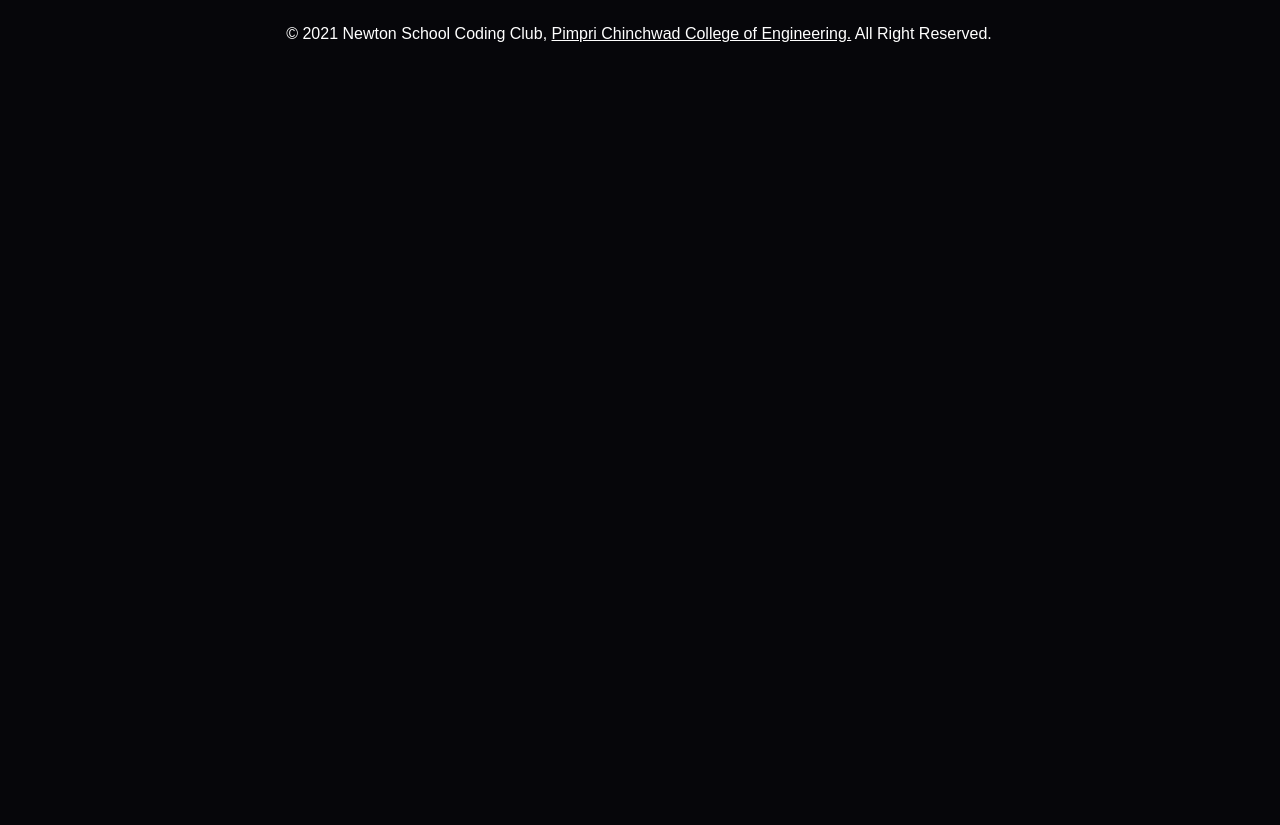
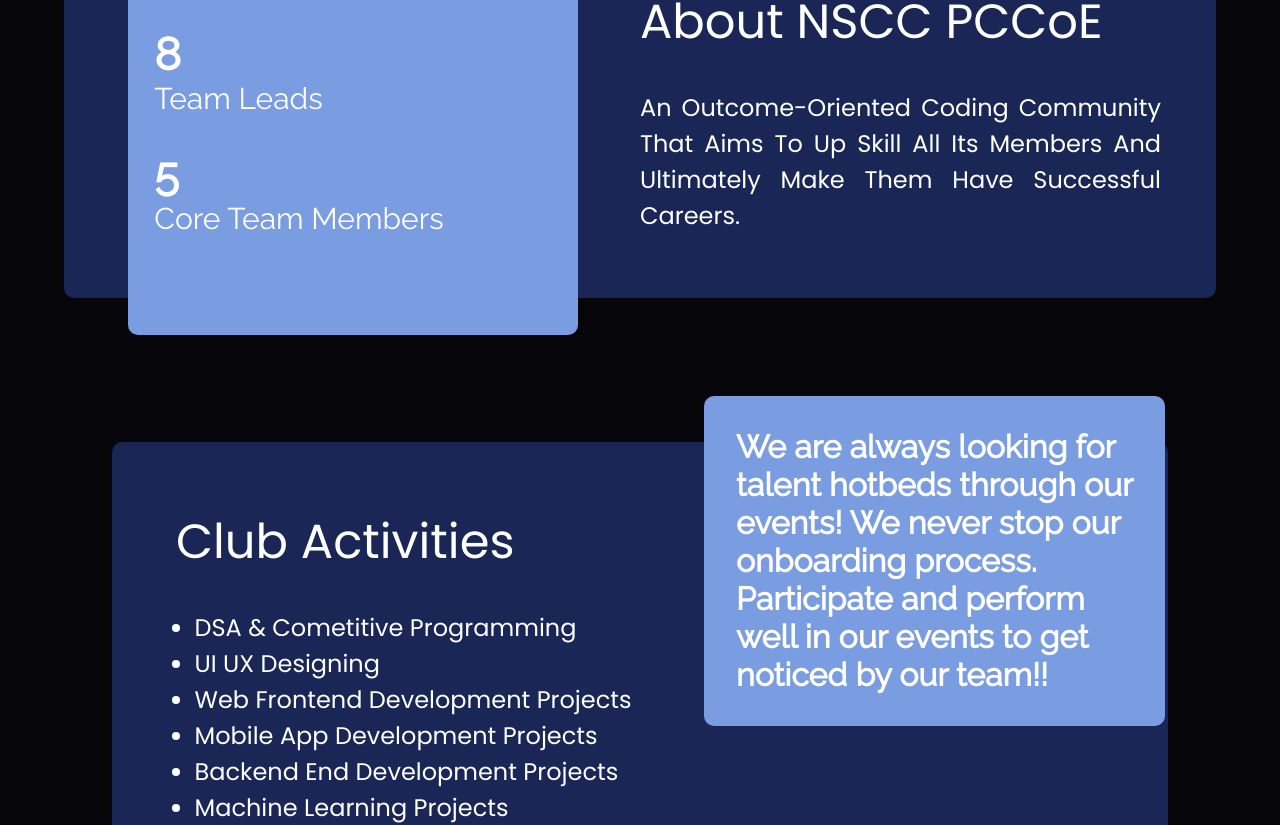
Before and after one commit to nsccpccoe/nscc-frontend, a Next.js app: page / in a window 1280 px wide. Shown: the part 1001-1826 px from the top of the page. Before the commit the page ends 1115 px from the top, so only its background shows below. Built offline with nearby package versions, Linux system fonts and the light colour scheme.

Commit message:
about page nscc athrva

```diff
--- a/Components/ClubActivites/ClubActivities.module.css
+++ b/Components/ClubActivites/ClubActivities.module.css
@@ -5,6 +5,7 @@
     align-items: center;
     margin: 2rem;
     color: white;
+    position: relative
 }
 
 .activities {
--- a/pages/index.tsx
+++ b/pages/index.tsx
@@ -1,5 +1,7 @@
 import Head from 'next/head'
 import Image from 'next/image'
+import About from '../Components/AboutNSCC/About'
+import ClubActivities from '../Components/ClubActivites/ClubActivities'
 import Footer from '../Components/Footer/Footer'
 // import { Inter } from '@next/font/google'
 
@@ -19,7 +21,10 @@ export default function Home() {
       </Head>
       <main >
         <Header/>
+        <About/>
+        <ClubActivities/>
         <Footer/>
+
       </main>
     </>
   )
```
Also changed, not shown: 1 other file (tests, documents, lock files or other folders).
